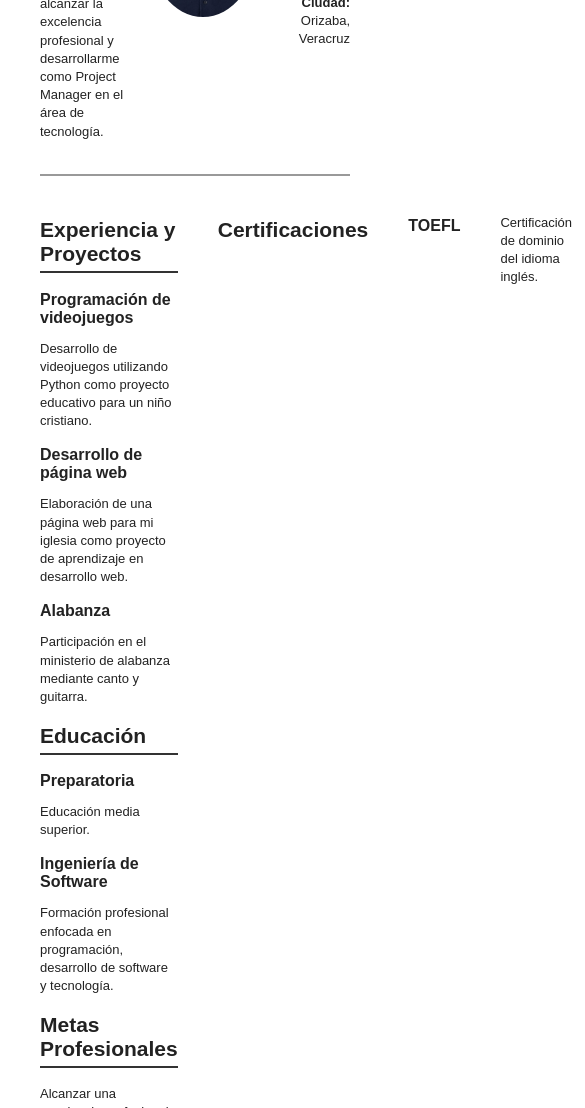
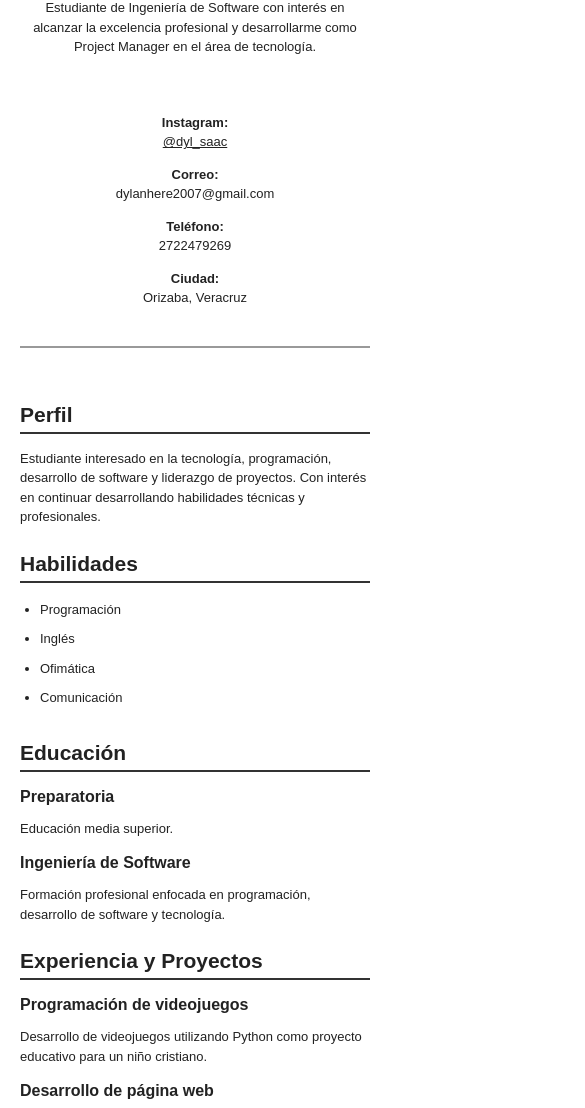
Before and after one commit to dylsaac/dylsaac.github.io, a plain HTML site: page index.html in a window 390 px wide. Shown: the part 300-1408 px from the top of the page, 585 px wide, since content can reach past the window. Drawn offline with Linux system fonts and the light colour scheme.

Commit message:
Enhance index.html layout and styling
Updated layout and styling for better responsiveness and readability. Added new sections for skills, profile, and interests.

```diff
--- a/index.html
+++ b/index.html
@@ -4,6 +4,8 @@
 <head>
 
     <meta charset="UTF-8">
+
+    <meta name="viewport" content="width=device-width, initial-scale=1.0">
 
     <title>Currículum - Dylan Heredia</title>
 
@@ -13,6 +15,7 @@
             font-family: Arial, sans-serif;
             margin: 40px;
             color: #222;
+            background-color: #fff;
         }
 
         .encabezado {
@@ -20,11 +23,12 @@
             align-items: center;
             justify-content: space-between;
             border-bottom: 2px solid #999;
-            padding-bottom: 20px;
+            padding-bottom: 25px;
+            gap: 30px;
         }
 
         .nombre {
-            width: 35%;
+            width: 40%;
         }
 
         .nombre h1 {
@@ -34,6 +38,7 @@
 
         .nombre p {
             font-size: 13px;
+            line-height: 1.5;
         }
 
         .foto {
@@ -55,22 +60,24 @@
 
         .contenido {
             display: flex;
-            gap: 40px;
-            margin-top: 25px;
+            gap: 50px;
+            margin-top: 30px;
         }
 
         .izquierda {
-            width: 55%;
+            width: 60%;
         }
 
         .derecha {
-            width: 45%;
+            width: 40%;
         }
 
         h2 {
             font-size: 21px;
             border-bottom: 2px solid #333;
             padding-bottom: 5px;
+            margin-top: 25px;
+            margin-bottom: 15px;
         }
 
         h3 {
@@ -80,43 +87,62 @@
 
         p {
             font-size: 13px;
-            line-height: 1.4;
+            line-height: 1.5;
         }
 
         ul {
             font-size: 13px;
             line-height: 1.8;
+            padding-left: 20px;
         }
 
-        .habilidad {
-            margin-bottom: 15px;
+        .habilidades-lista {
+            columns: 2;
+            padding-left: 20px;
         }
 
-        .barra {
-            width: 100%;
-            height: 12px;
-            border: 1px solid #555;
+        .habilidades-lista li {
+            margin-bottom: 6px;
         }
 
-        .nivel {
-            height: 12px;
-            background-color: #555;
-        }
+        @media (max-width: 800px) {
 
-        .ingles {
-            width: 80%;
-        }
+            body {
+                margin: 20px;
+            }
 
-        .programacion {
-            width: 75%;
-        }
+            .encabezado {
+                flex-direction: column;
+                text-align: center;
+            }
 
-        .ofimatica {
-            width: 85%;
-        }
+            .nombre,
+            .contacto {
+                width: 100%;
+            }
 
-        .comunicacion {
-            width: 90%;
+            .contacto {
+                text-align: center;
+            }
+
+            .contenido {
+                flex-direction: column;
+                gap: 10px;
+            }
+
+            .izquierda,
+            .derecha {
+                width: 100%;
+            }
+
+            .foto {
+                order: -1;
+            }
+
+            .habilidades-lista {
+                columns: 1;
+            }
+
         }
 
     </style>
@@ -186,8 +212,57 @@
         <div class="izquierda">
 
 
+            <!-- PERFIL -->
+
+            <h2>Perfil</h2>
+
+            <p>
+                Estudiante interesado en la tecnología,
+                programación, desarrollo de software y
+                liderazgo de proyectos. Con interés en
+                continuar desarrollando habilidades técnicas
+                y profesionales.
+            </p>
+
+
+            <!-- HABILIDADES -->
+
+            <h2>Habilidades</h2>
+
+            <ul class="habilidades-lista">
+
+                <li>Programación</li>
+
+                <li>Inglés</li>
+
+                <li>Ofimática</li>
+
+                <li>Comunicación</li>
+
+            </ul>
+
+
+            <!-- EDUCACIÓN -->
+
+            <h2>Educación</h2>
+
+            <h3>Preparatoria</h3>
+
+            <p>
+                Educación media superior.
+            </p>
+
+            <h3>Ingeniería de Software</h3>
+
+            <p>
+                Formación profesional enfocada en programación,
+                desarrollo de software y tecnología.
+            </p>
+
+
+            <!-- EXPERIENCIA Y PROYECTOS -->
+
             <h2>Experiencia y Proyectos</h2>
-
 
             <h3>Programación de videojuegos</h3>
 
@@ -213,72 +288,9 @@
             </p>
 
 
-
-            <h2>Educación</h2>
-
-            <h3>Preparatoria</h3>
-
-            <p>
-                Educación media superior.
-            </p>
-
-            <h3>Ingeniería de Software</h3>
-
-            <p>
-                Formación profesional enfocada en programación,
-                desarrollo de software y tecnología.
-            </p>
-
-
-
-            <h2>Metas Profesionales</h2>
-
-            <p>
-                Alcanzar una excelencia profesional y desarrollar
-                una carrera en el área de Ingeniería de Software,
-                con la meta de convertirme en Project Manager
-                y participar en proyectos tecnológicos.
-            </p>
-
-
-
-            <h2>Intereses</h2>
-
-            <ul>
-
-                <li>Canto</li>
-
-                <li>Tocar la guitarra</li>
-
-                <li>Predicar acerca de Jesús</li>
-
-                <li>Leer la Biblia</li>
-
-                <li>Natación</li>
-
-                <li>Fútbol</li>
-
-            </ul>
-
-
-
-            <h2>Gustos Musicales</h2>
-
-            <p>
-                Pop | Cumbia | Rock
-            </p>
-
-
-        </div>
-
-
-
-        <!-- COLUMNA DERECHA -->
-
-
+            <!-- CERTIFICACIONES -->
 
             <h2>Certificaciones</h2>
-
 
             <h3>TOEFL</h3>
 
@@ -301,6 +313,39 @@
             </p>
 
 
+        </div>
+
+
+        <!-- COLUMNA DERECHA -->
+
+        <div class="derecha">
+
+
+            <!-- OBJETIVO PROFESIONAL -->
+
+            <h2>Objetivo Profesional</h2>
+
+            <p>
+                Crecer constantemente en el área de tecnología,
+                adquirir experiencia en desarrollo de software
+                y posteriormente liderar proyectos como
+                Project Manager.
+            </p>
+
+
+            <!-- METAS PROFESIONALES -->
+
+            <h2>Metas Profesionales</h2>
+
+            <p>
+                Alcanzar una excelencia profesional y desarrollar
+                una carrera en el área de Ingeniería de Software,
+                con la meta de convertirme en Project Manager
+                y participar en proyectos tecnológicos.
+            </p>
+
+
+            <!-- IDIOMAS -->
 
             <h2>Idiomas</h2>
 
@@ -313,26 +358,33 @@
             </ul>
 
 
+            <!-- INTERESES -->
 
-            <h2>Objetivo Profesional</h2>
+            <h2>Intereses</h2>
+
+            <ul>
+
+                <li>Canto</li>
+
+                <li>Tocar la guitarra</li>
+
+                <li>Predicar acerca de Jesús</li>
+
+                <li>Leer la Biblia</li>
+
+                <li>Natación</li>
+
+                <li>Fútbol</li>
+
+            </ul>
+
+
+            <!-- GUSTOS MUSICALES -->
+
+            <h2>Gustos Musicales</h2>
 
             <p>
-                Crecer constantemente en el área de tecnología,
-                adquirir experiencia en desarrollo de software
-                y posteriormente liderar proyectos como
-                Project Manager.
-            </p>
-
-
-
-            <h2>Perfil</h2>
-
-            <p>
-                Estudiante interesado en la tecnología,
-                programación, desarrollo de software y
-                liderazgo de proyectos. Con interés en
-                continuar desarrollando habilidades técnicas
-                y profesionales.
+                Pop | Cumbia | Rock
             </p>
 
 
```
